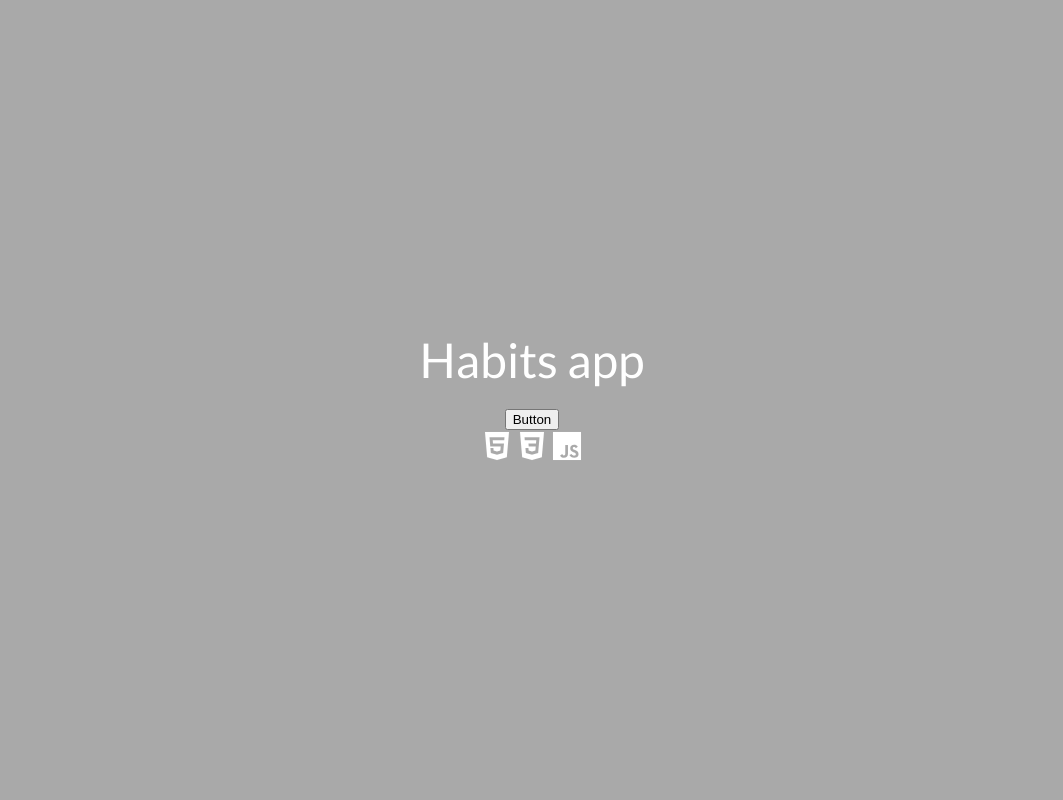
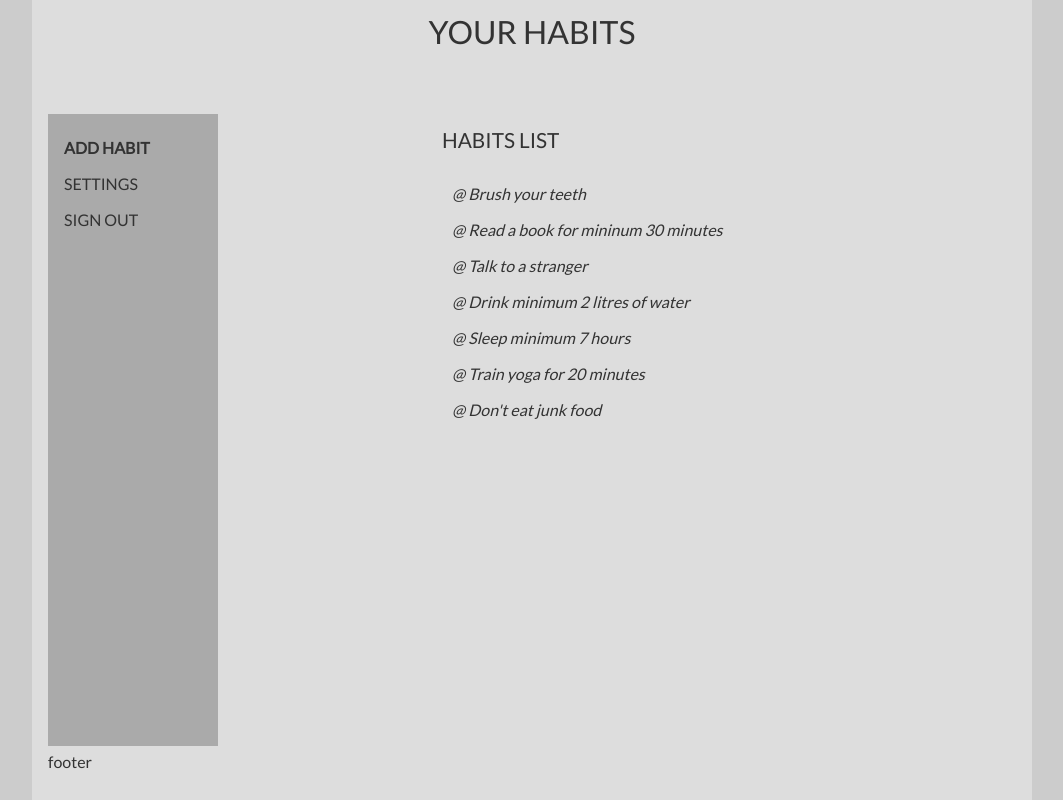
Before and after one commit to daxtersky/ts-habits-app, a website built with Parcel: page index.html in a window 1280 px wide. Shown: the whole page, without its empty margins (108-1171 px from the left). Built offline with nearby package versions, Linux system fonts and the light colour scheme.

Commit message:
code refactor + main page simple UI prepared

```diff
--- a/index.html
+++ b/index.html
@@ -18,14 +18,40 @@
 <body>
 
   <div class="container">
-    <h1>Habits app</h1>
-    <!-- <p class="view"></p> -->
+
+    <header class="header">
+      <h2 class="header__title">Your habits</h2>
+    </header>
+    <aside class="aside">
+      <nav class="nav">
+        <a class="nav__item">Add habit</a>
+        <a class="nav__item">Settings</a>
+        <a class="nav__item">Sign out</a>
+      </nav>
+    </aside>
+    <main class="main habits">
+      <h3 class="habits__title">Habits list</h3>
+      <ol class="habits__list">
+        <li class="habits__item">Brush your teeth</li>
+        <li class="habits__item">Read a book for mininum 30 minutes</li>
+        <li class="habits__item">Talk to a stranger</li>
+        <li class="habits__item">Drink minimum 2 litres of water</li>
+        <li class="habits__item">Sleep minimum 7 hours</li>
+        <li class="habits__item">Train yoga for 20 minutes</li>
+        <li class="habits__item">Don't eat junk food</li>
+      </ol>
+    </main>
+
+    <!-- <ion-icon name="add-circle-outline" size="large"></ion-icon> -->
+
+    <!-- <h1>Habits app</h1>
     <button class="button">Button</button>
     <div>
       <ion-icon name="logo-html5" size="large"></ion-icon>
       <ion-icon name="logo-css3" size="large"></ion-icon>
       <ion-icon name="logo-javascript" size="large"></ion-icon>
-    </div>
+    </div> -->
+    <footer class="footer">footer</footer>
   </div>
 
   <script src="./src/typescript/controller.ts"></script>
--- a/src/scss/_colors.scss
+++ b/src/scss/_colors.scss
@@ -1 +1,6 @@
-$main-color: darkgrey;
+$main-darker-light-color: #ccc;
+$main-dark-light-color: #aaa;
+$main-light-color: #ddd;
+$main-darker-color: #111;
+$main-dark-color: #333;
+$main-action-color: #f44;
--- /dev/null
+++ b/src/scss/_habit-list.scss
@@ -0,0 +1,69 @@
+.header {
+  margin: 0 auto;
+  &__title {
+    // margin-left: 200px;
+    font-size: 2rem;
+    text-transform: uppercase;
+  }
+}
+
+.aside {
+  padding: 1rem;
+  background-color: $main-dark-light-color;
+
+  .nav {
+    display: flex;
+    flex-direction: column;
+    align-items: flex-start;
+    text-transform: uppercase;
+
+    &__item {
+      padding: 10px 0;
+      width: 100%;
+    }
+    &__item:first-of-type {
+      font-weight: bold;
+    }
+    &__item:hover {
+      color: $main-darker-color;
+      font-weight: bold;
+      cursor: pointer;
+    }
+    &__item:first-of-type:hover {
+      color: $main-action-color;
+    }
+
+  }
+}
+
+.habits {
+  padding: 1rem;
+  display: flex;
+  // justify-content: center;
+  // align-items: center;
+  flex-direction: column;
+  margin: 0 200px;
+
+  &__title {
+    text-transform: uppercase;
+    font-size: 1.3rem;
+  }
+  &__list {
+    font-style: italic;
+  }
+  &__item:first-of-type {
+  margin-top: 25px;
+  }
+  &__item {
+  padding: 10px 10px;
+  }
+  &__item::before {
+    content: '@ ';
+  }
+  &__item:hover {
+    color: $main-darker-color;
+    font-weight: bold;
+    cursor: pointer;
+  }
+
+}
--- a/src/scss/main.scss
+++ b/src/scss/main.scss
@@ -1,5 +1,6 @@
 @import 'reset';
 @import 'colors';
+@import 'habit-list';
 
 * {
   box-sizing: border-box;
@@ -10,26 +11,23 @@ html {
 body{
   -webkit-font-smoothing: antialiased;
   -moz-osx-font-smoothing: grayscale;
-  background-color: $main-color;
   font-family: 'Lato', sans-serif;
+  background-color: $main-darker-light-color;
 }
 .container {
+  background-color: $main-light-color;
   height: 100vh;
+  padding: 1rem;
   margin: 0 auto;
-  display: flex;
-  justify-content: center;
-  align-items: center;
-  flex-direction: column;
-  color: white;
+  max-width: 1000px;
+  color: $main-dark-color;
+  display: grid;
+  grid-template-columns: 170px 1fr;
+  grid-template-rows: 90px 1fr 30px;
+  gap: .5rem;
 
-  h1 {
-    font-size: 3rem;
-    padding-bottom: 25px;
-  }
-
-  p {
-    font-size: 1rem;
-    padding-bottom: 10px;
-  }
-
+  .header { grid-area: 1 / 1 / 2 / 3 }
+  .aside { grid-area: 2 / 1 / 3 / 2 }
+  .habits { grid-area: 2 / 2 / 3 / 3 }
+  .footer { grid-area: 3 / 1 / 4 / 3 }
 }
--- a/src/typescript/model.ts
+++ b/src/typescript/model.ts
@@ -6,9 +6,9 @@ export class Model {
 
   constructor() {
     this.habits = [
-      { id: 1, name: 'Brush your teeth', order: 1, habitType: HabitType.Day, description: 'Brush your teeth twice everyday!', activiTyActual: 0, activiTyGoal: 2, habitColor: this.getDefaultColor(HabitType.Day), },
-      { id: 2, name: 'Talk to a stranger', order: 2, habitType: HabitType.Week, description: 'Meet new people!', activiTyActual: 0, activiTyGoal: 1, habitColor: this.getDefaultColor(HabitType.Week)
-    }];
+      { id: 1, name: 'Brush your teeth', order: 1, habitType: HabitType.Day, description: 'Brush your teeth twice everyday!', activiTyActual: 0, activiTyGoal: 2, habitColor: this.getDefaultColor(HabitType.Day) },
+      { id: 2, name: 'Talk to a stranger', order: 2, habitType: HabitType.Week, description: 'Meet new people!', activiTyActual: 0, activiTyGoal: 1, habitColor: this.getDefaultColor(HabitType.Week) },
+    ];
     console.log('default habits', this.habits);
   }
 
--- a/src/typescript/types.d.ts
+++ b/src/typescript/types.d.ts
@@ -12,7 +12,7 @@ interface Habit {
   activiTyActual: number;
 	activiTyGoal: number;
   habitColor: string;
-  // getColor(enums.HabitType): string;
+  // getColor(enums.HabitType): string; // https://www.youtube.com/watch?v=VbW6vWTaHOY
 	// optional... in part 2
 	activityFinished?: Date; // ??
 	positiveHabit?: boolean;
--- a/src/typescript/view.ts
+++ b/src/typescript/view.ts
@@ -18,7 +18,7 @@ export class View {
   // 6. statystyki historia nawyków (graf)*
 
   public buttonEvent = (handler: any): void => {
-    this.button.addEventListener('click', event => {
+    this.button?.addEventListener('click', event => {
       if ((event.target as Element).className === 'button') {
         handler(event);
         console.log('btn view.ts', handler, event);
```
Also changed, not shown: README.md, src/typescript/controller.ts (line endings or trailing spaces).
